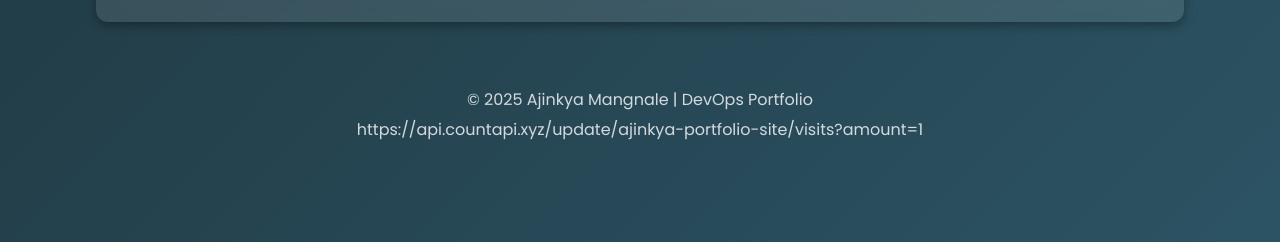
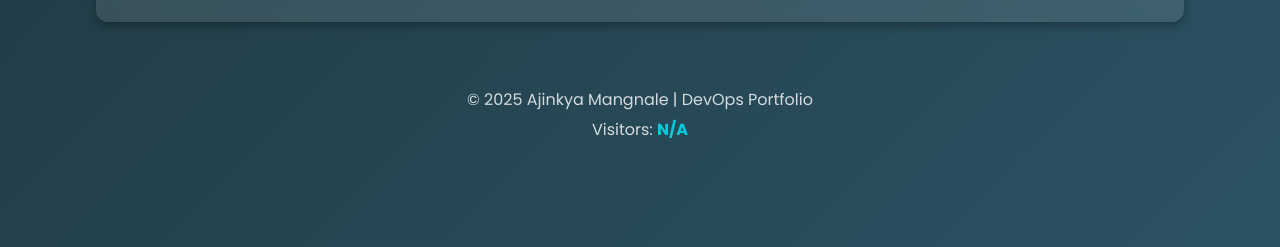
Before and after one commit to ajinkya517-web/portfolio, a plain HTML site: page index.html in a window 1280 px wide. Shown: the part 1984-2231 px from the top of the page. Drawn offline with Linux system fonts and the light colour scheme; no server answers.

Commit message:
Fix visitor count script to use correct variable
Updated visitor count fetch logic to use 'data' instead of 'res'.

```diff
--- a/index.html
+++ b/index.html
@@ -182,15 +182,14 @@
 
     <footer>
         <p>© 2025 Ajinkya Mangnale | DevOps Portfolio</p>
-        https://api.countapi.xyz/update/ajinkya-portfolio-site/visits?amount=1
+       <p>Visitors: <span id="visitor-count">Loading...</span></p>
     </footer>
 
-    <script>
-// increment counter
+   <script>
 fetch("https://api.countapi.xyz/update/ajinkya-portfolio-site/visits?amount=1")
-  .then(res => res.json())
-  .then(res => {
-    document.getElementById("visitor-count").textContent = res.value;
+  .then(response => response.json())
+  .then(data => {
+    document.getElementById("visitor-count").textContent = data.value;
   })
   .catch(() => {
     document.getElementById("visitor-count").textContent = "N/A";
```
